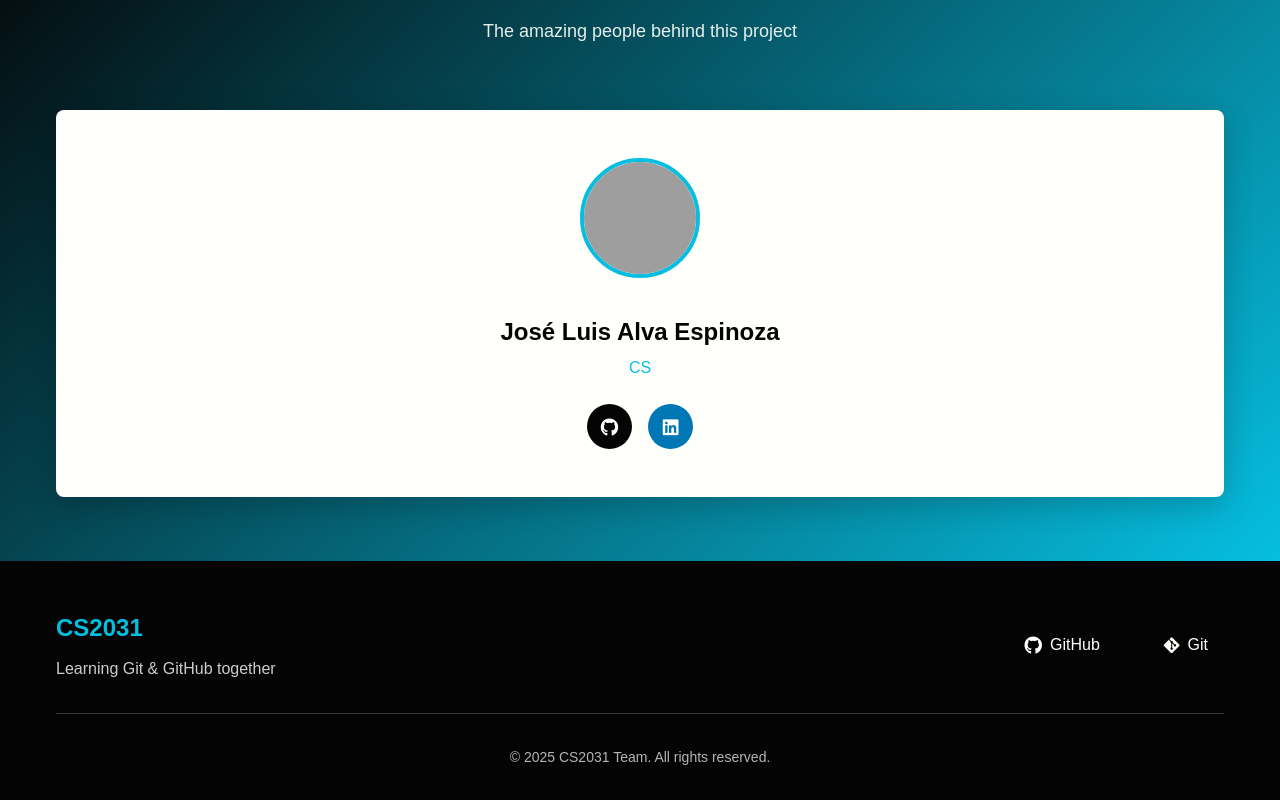
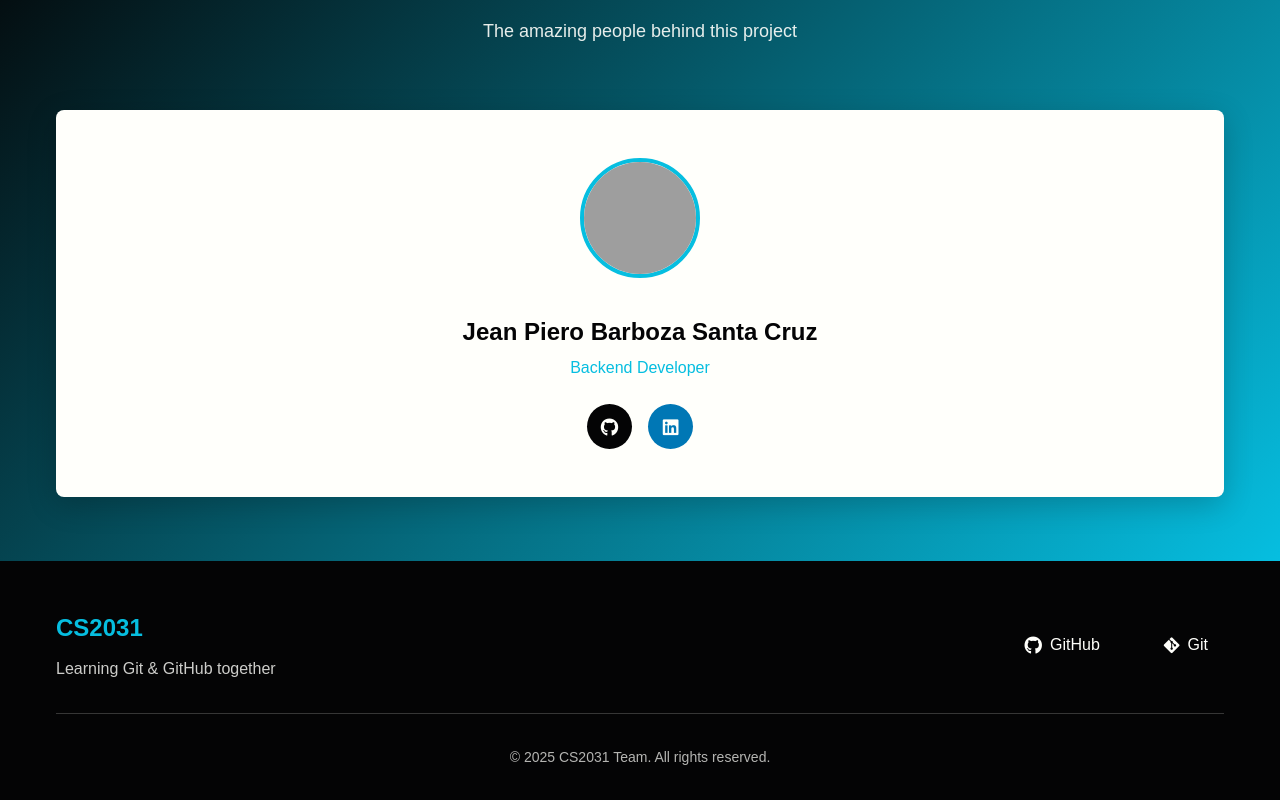
Before and after one commit to jeanpiero21/temporal, a plain HTML site: page index.html in a window 1280 px wide. Shown: the part 1403-2203 px from the top of the page. Drawn offline with Linux system fonts and the light colour scheme; grey boxes are pictures that could not be loaded.

Commit message:
jeanpiero

```diff
--- a/index.html
+++ b/index.html
@@ -137,26 +137,26 @@
                   <!-- Aquí tu foto de perfil (puedes usar una URL de tu GitHub o cualquier imagen) -->
                   <img
                     src="https://picsum.photos/300/300?random=1"
-                    alt="Tu Nombre"
+                    alt="Jean Piero"
                     class="team-card__photo"
                   />
                 </div>
                 <div class="team-card__content">
                   <!-- Aquí tu nombre completo -->
-                  <h3 class="team-card__name">José Luis Alva Espinoza</h3>
+                  <h3 class="team-card__name">Jean Piero Barboza Santa Cruz</h3>
                   <!-- Aquí tu especialidad o rol (ej: Frontend Developer, Backend Developer, etc.) -->
-                  <p class="team-card__role">CS</p>
+                  <p class="team-card__role">Backend Developer</p>
                   <div class="team-card__social">
                     <!-- Aquí tu link de GitHub (reemplaza el # con tu URL) -->
                     <a
-                      href="github/"
+                      href="#"
                       class="team-card__social-link team-card__social-link--github"
                     >
                       <i class="fab fa-github"></i>
                     </a>
                     <!-- Aquí tu link de LinkedIn (reemplaza el # con tu URL) -->
                     <a
-                      href="linkedin/"
+                      href="#"
                       class="team-card__social-link team-card__social-link--linkedin"
                     >
                       <i class="fab fa-linkedin"></i>
```
